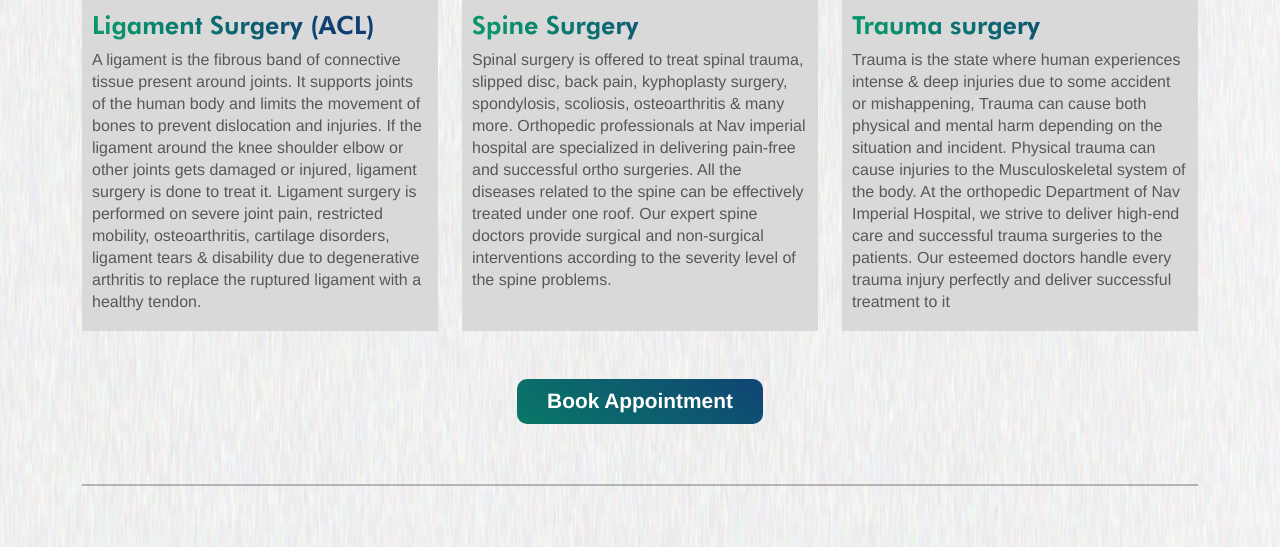
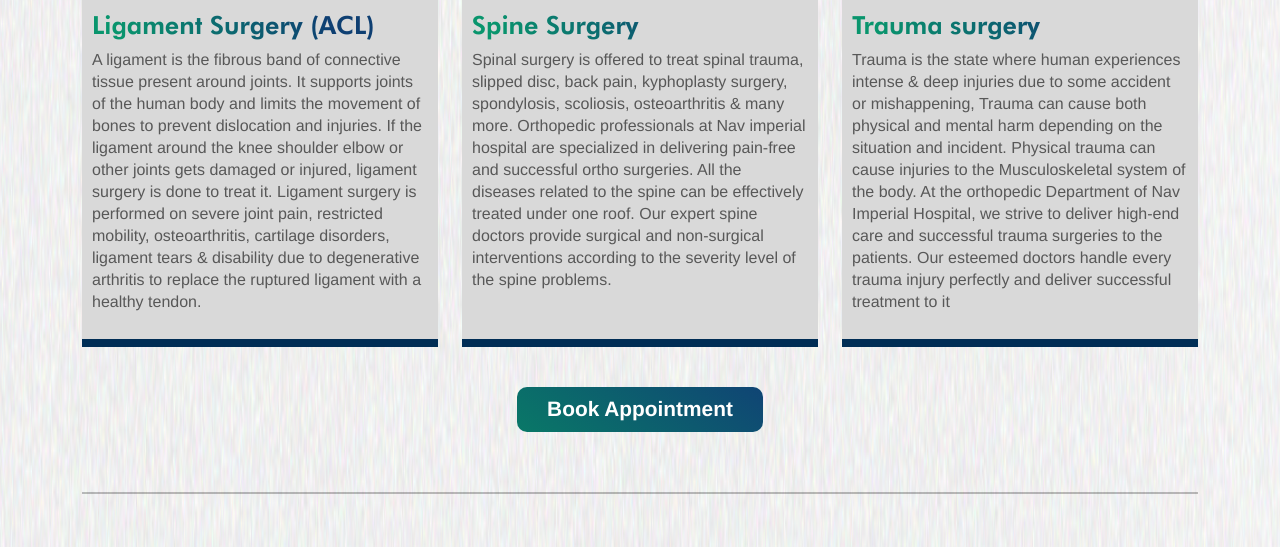
Before and after one commit to ItsAniketFrontend/Nav-Imperial, a PHP site: page / in a window 1280 px wide. Shown: the part 3407-3954 px from the top of the page. Run offline with PHP 8.4, Linux system fonts and the light colour scheme; some libraries are stand-ins or nearby versions.

Commit message:
A div with Height and a Background Color

```diff
--- a/CSS/style.css
+++ b/CSS/style.css
@@ -340,6 +340,11 @@ main {
   font-weight: 700;
   line-height: normal;
   text-decoration: none;
+}
+.home-treatment .bg {
+  background: #002D55;
+  width: 100%;
+  height: 8px;
 }
 
 .home-quality {
--- a/CSS/style.scss
+++ b/CSS/style.scss
@@ -375,6 +375,11 @@ main {
             line-height: normal;
             text-decoration: none;
         }
+    }
+    .bg{
+        background: #002D55;
+        width: 100%;
+        height: 8px;
     }
 }
 
--- a/index.html
+++ b/index.html
@@ -232,6 +232,7 @@
                                 disability due to degenerative arthritis to replace the ruptured ligament with a healthy
                                 tendon.</h6>
                         </div>
+                        <div class="bg"></div>
                     </div>
                     <div class="col-lg-4">
                         <div class="content-box">
@@ -243,6 +244,7 @@
                                 roof. Our expert spine doctors provide surgical and non-surgical interventions according
                                 to the severity level of the spine problems.</h6>
                         </div>
+                        <div class="bg"></div>
                     </div>
                     <div class="col-lg-4">
                         <div class="content-box">
@@ -254,6 +256,7 @@
                                 high-end care and successful trauma surgeries to the patients. Our esteemed doctors
                                 handle every trauma injury perfectly and deliver successful treatment to it</h6>
                         </div>
+                        <div class="bg"></div>
                     </div>
                 </div>
                 <div class="d-flex justify-content-center align-items-center mt-5">
```
Also changed, not shown: 1 other file.
